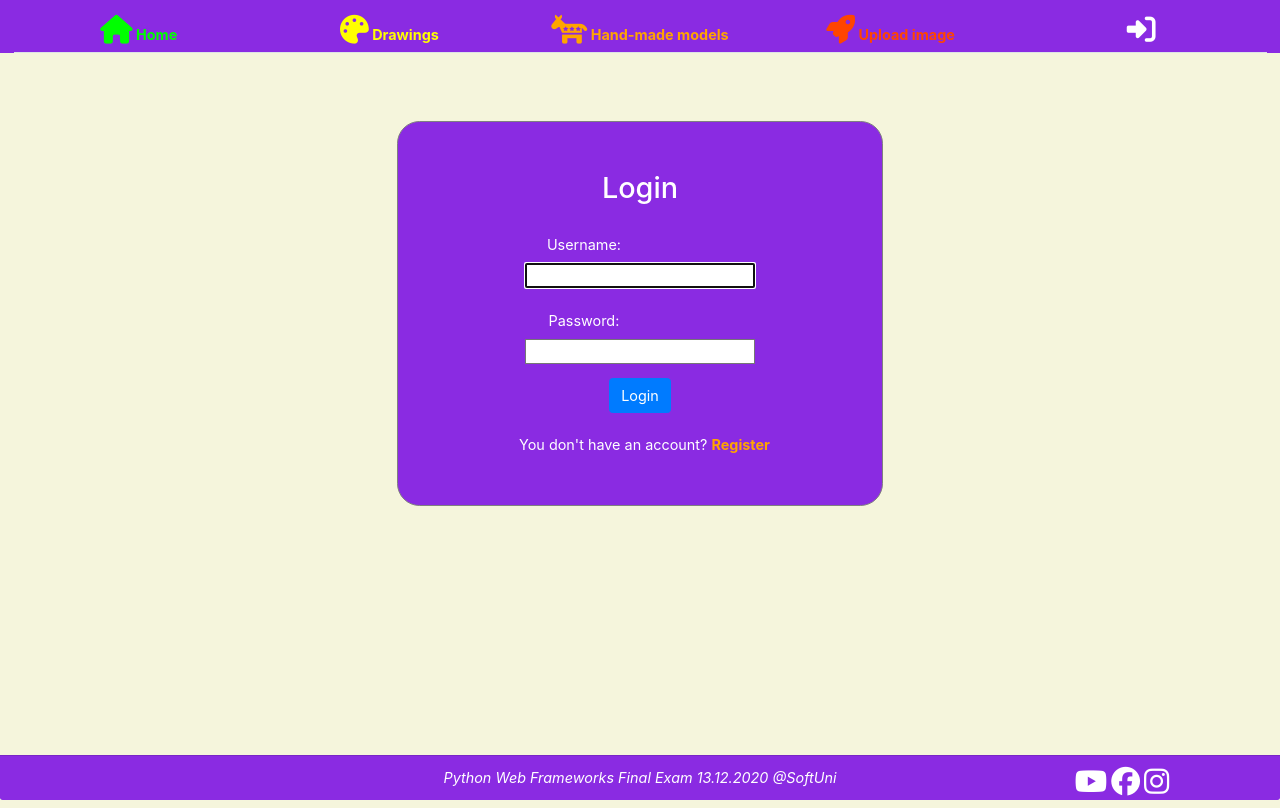
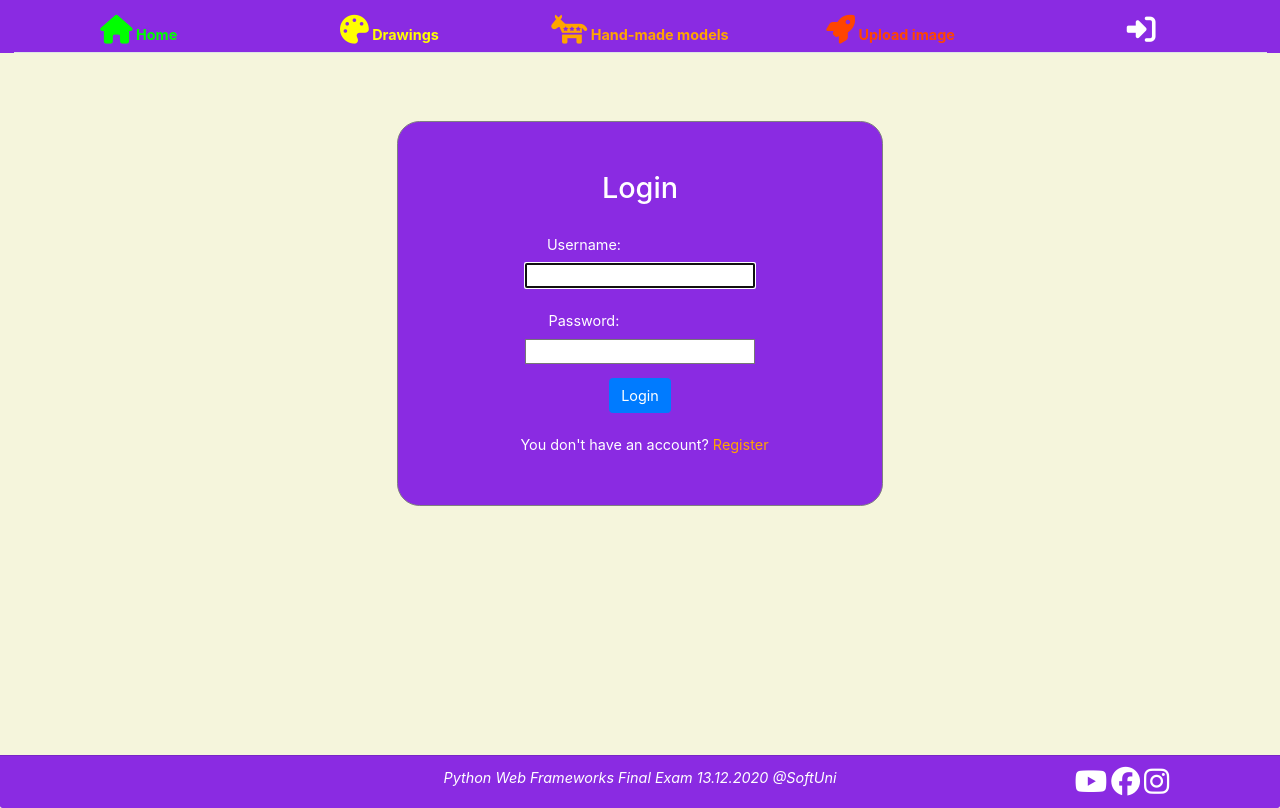
Before and after one commit to KoliosterNikolayIliev/palechko, a Django app: page /accounts/login/?next=/password/ in a window 1280 px wide. Run offline with Django 3.2, Linux system fonts and the light colour scheme; some libraries are stand-ins or nearby versions.

Commit message:
CSS issues

```diff
--- a/static/css/main.css
+++ /dev/null
@@ -1,25 +0,0 @@
-a {
-    color: white;
-    font-weight: bold;
-}
-
-
-html, body {
-    height: 100%;
-    margin: 0;
-    padding-top: 1.5%;
-}
-
-.content {
-    min-height: 100%;
-}
-
-.content-inside {
-    padding: 20px;
-    padding-bottom: 50px;
-}
-
-.footer {
-    height: 50px;
-    margin-top: -50px;
-}
--- a/templates/footer.html
+++ b/templates/footer.html
@@ -1,15 +1,15 @@
 <footer class="footer">
-    <div class="card-footer navbar-light text-center h-100" style=" background: blueviolet">
+    <div class="card-footer navbar-light text-center h-100" style=" background: blueviolet;height: 50px;margin-top: -50px;">
         <div class="row">
             <div class="col-sm"></div>
             <div class="col-sm">
             <i class="text-center" style="color: white">Python Web Frameworks Final Exam 13.12.2020 @SoftUni</i>
             </div>
             <div class="col-sm text-right">
-                <div class="container" style="margin-left: -20%">
-                <a href="#"><i class="fab fa-youtube fa-2x"></i></a>
-                <a href="#"><i class="fab fa-facebook fa-2x"></i></a>
-                <a href="#"><i class="fab fa-instagram fa-2x"></i></a>
+                <div class="container" style="margin-left: -20%;">
+                <a style="font-weight: bold;color: white" href="#"><i class="fab fa-youtube fa-2x"></i></a>
+                <a style="font-weight: bold;color: white" href="#"><i class="fab fa-facebook fa-2x"></i></a>
+                <a style="font-weight: bold;color: white" href="#"><i class="fab fa-instagram fa-2x"></i></a>
                 </div>
             </div>
         </div>
--- a/templates/header.html
+++ b/templates/header.html
@@ -7,28 +7,28 @@
             <li class="nav-item ">
                 <a class="nav-link  {% if request.resolver_match.url_name == 'index' %}active{% endif %}"
                    {% if request.resolver_match.url_name == 'index' %}style="background: beige;border-color: #dee2e6 #dee2e6 beige;"
-                   {% else %}style="color: lime"{% endif %}
+                   {% else %}style="color: lime;font-weight: bold;"{% endif %}
                    href="/"><i class="fas fa-home fa-2x"></i>
                     Home</a>
             </li>
             <li class="nav-item">
                 <a class="nav-link {% if request.resolver_match.url_name == 'list pics' %}active{% endif %}"
                    {% if request.resolver_match.url_name == 'list pics' %}style="background: beige;border-color: #dee2e6 #dee2e6 beige;"
-                   {% else %}style="color: yellow;"{% endif %}
+                   {% else %}style="color: yellow;font-weight: bold;"{% endif %}
                    href="{% url 'list pics' %}"><i class="fas fa-palette fa-2x"></i>
                     Drawings</a>
             </li>
             <li class="nav-item">
                 <a class="nav-link {% if request.resolver_match.url_name == 'list mods' %}active{% endif %}"
                    {% if request.resolver_match.url_name == 'list mods' %}style="background: beige;border-color: #dee2e6 #dee2e6 beige;"
-                   {% else %}style="color: orange"{% endif %}
+                   {% else %}style="color: orange;font-weight: bold;"{% endif %}
                    href="{% url 'list mods' %}"><i class="fas fa-democrat fa-2x"></i>
                     Hand-made models</a>
             </li>
             <li class="nav-item">
                 <a class="nav-link {% if request.resolver_match.url_name == 'create' %}active{% endif %}"
                    {% if request.resolver_match.url_name == 'create' %}style="background: beige;border-color: #dee2e6 #dee2e6 beige;"
-                   {% else %}style="color: orangered"{% endif %}
+                   {% else %}style="color: orangered;font-weight: bold;"{% endif %}
                    href="{% url 'create' %}"><i class="fas fa-rocket fa-2x"></i>
                     Upload image</a>
             </li>
@@ -37,7 +37,7 @@
                     <li class="nav-item">
                         <a class="nav-link {% if request.resolver_match.url_name == 'user profile' %}active{% endif %}"
                            {% if request.resolver_match.url_name == 'user profile' %}style="background: beige;border-color: #dee2e6 #dee2e6 beige;"
-                           {% else %}style="color: lightgreen"{% endif %}
+                           {% else %}style="color: lightgreen;font-weight: bold;"{% endif %}
                            href="{% url 'user profile' user.id %}"><i
                                 class="fas fa-user-astronaut fa-2x"></i> Hello {{ user.username }}&nbsp;&nbsp
 
@@ -45,18 +45,18 @@
                     </li>
                 {% if user.is_staff %}
                     <li class="nav-item">
-                        <a class="nav-link" href="{% url 'admin:index' %}"><i class="fas fa-tools fa-2x"></i> Admin-site&nbsp;&nbsp;</a>
+                        <a class="nav-link" style="font-weight: bold;color: white" href="{% url 'admin:index' %}"><i class="fas fa-tools fa-2x"></i> Admin-site&nbsp;&nbsp;</a>
                     </li>
                 {% endif %}
 
                 <li class="nav-item">
-                    <a class="nav-link" data-toggle="tooltip" data-placement="down" title="Logout"
+                    <a style="font-weight: bold;color: white" class="nav-link" data-toggle="tooltip" data-placement="down" title="Logout"
                        href="{% url 'logout' %}"><i class="fas fa-sign-out-alt fa-2x"></i>
                     </a>
                 </li>
             {% else %}
                 <li class="nav-item">
-                    <a class="nav-link" data-toggle="tooltip" data-placement="down" title="Login"
+                    <a style="font-weight: bold;color: white" class="nav-link" data-toggle="tooltip" data-placement="down" title="Login"
                        href="{% url 'login' %}"><i class="fas fa-sign-in-alt fa-2x"></i>
                     </a>
                 </li>
--- a/templates/site.html
+++ b/templates/site.html
@@ -1,5 +1,5 @@
 <!DOCTYPE html>
-<html lang="en">
+<html lang="en" style="height: 100%;margin: 0;padding-top: 1.5%;">
 <head>
     <meta charset="UTF-8">
     <title>Palechko</title>
@@ -8,12 +8,12 @@
     <link rel="icon" type="image/png" href="https://www.favicon.cc/logo3d/807558.png">
     <link rel="stylesheet" href="https://stackpath.bootstrapcdn.com/font-awesome/4.7.0/css/font-awesome.min.css"
           integrity="sha384-wvfXpqpZZVQGK6TAh5PVlGOfQNHSoD2xbE+QkPxCAFlNEevoEH3Sl0sibVcOQVnN" crossorigin="anonymous">
-    <link rel="stylesheet" href=/static/css/main.css>
+
 </head>
-<body style="background: beige;zoom: 90%">
+<body style="background: beige;zoom: 90%;height: 100%;margin: 0;padding-top: 1.5%;">
 
-<div class="content">
-    <div class="content-inside">
+<div class="content" style="min-height: 100%">
+    <div class="content-inside" style="padding: 20px;padding-bottom: 50px;">
         {% include 'header.html' %}
 
 
```
Also changed, not shown: static/login.jpg (deleted), static/logout.webp (deleted), static/sign_up.jpg (deleted).
